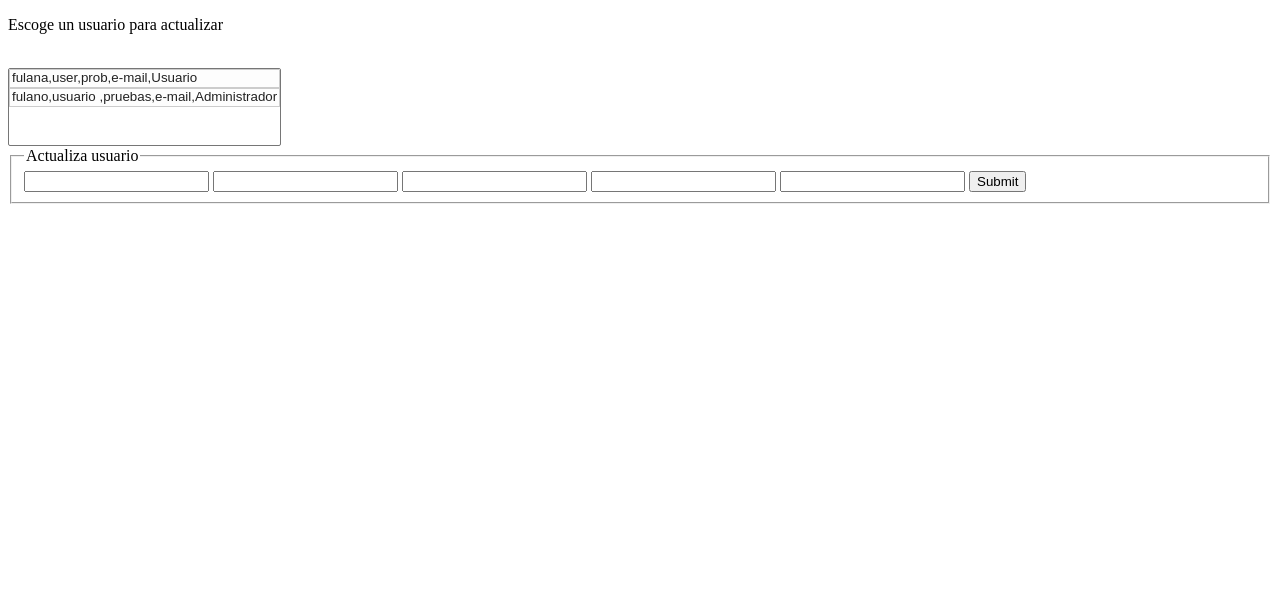
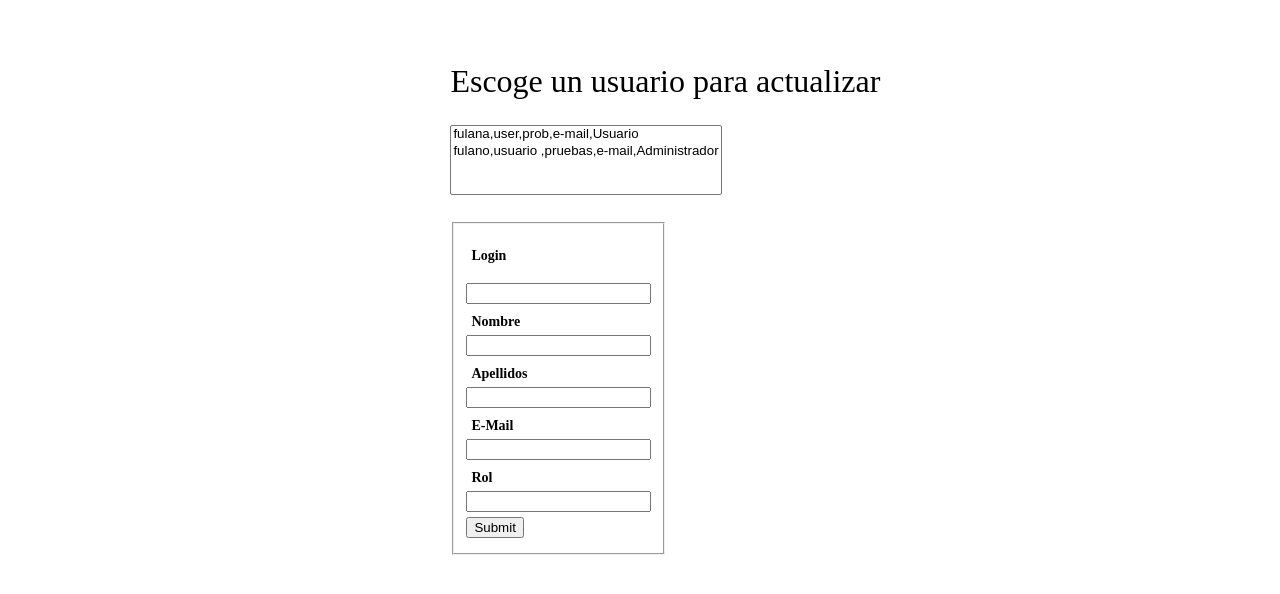
Before and after one commit to jjaviergr/Noticias, a PHP site: page /php/actualiza_usuario.php in a window 1280 px wide. Shown: the top 594 px of the page. Run offline with PHP 8.4, Linux system fonts and the light colour scheme; data comes from the database, SQL or seed files in the repository.

Commit message:
Se esta trabajando en mejorar el diseño. Los scripts de usuario funcionan.

```diff
--- a/php/actualiza_usuario.php
+++ b/php/actualiza_usuario.php
@@ -3,11 +3,11 @@
     <head>
         <meta charset="utf-8">
         <title>Actualiza usuario</title>
-        <link rel="stylesheet" href="../jquery/jquery-ui-themes-1.11.4/themes/smoothness/jquery-ui.css">
+<!--        <link rel="stylesheet" href="../jquery/jquery-ui-themes-1.11.4/themes/smoothness/jquery-ui.css">
 
         <script src="../jquery/jquery-1.11.3.min.js"></script>
         <script src="../jquery/jquery-ui-1.11.4/jquery-ui.js"></script>
-        <link rel="stylesheet" href="../jquery/jquery-ui-themes-1.11.4/themes/black-tie/theme.css">
+        <link rel="stylesheet" href="../jquery/jquery-ui-themes-1.11.4/themes/black-tie/theme.css">-->
 
         <style>
 /*          #feedback { font-size: 1.4em; }
@@ -15,6 +15,16 @@
           #selectable .ui-selected { background: #F39814; color: white; }
           #selectable { list-style-type: none; margin: 0; padding: 0; width: 60%; }
           #selectable li { margin: 3px; padding: 0.4em; font-size: 1.4em; height: 18px; }*/
+        .blanco { color: white; }
+        .destacado { font-size: 2em;margin-left: 35%; margin-bottom: 2%;margin-top: 5%; }
+        .especial  { font-weight: bold; }
+        .contenedor {width: 30%;margin-left: 35%; margin-bottom: 2%;}
+        /*.contenedorS {width: 700px;height: 800px;margin-left:5%;margin-bottom: 5%;margin-top: 5%;}*/
+        .mititulo {font-weight: bold;padding: 0px;margin-left: 0px;}
+        .mititulo2 {font-weight: bold;font-size: 14px;padding: 5px;margin: 0px;}
+        .subcontenedorL {width: 10%;float: left;   }
+        .subcontenedorR {width: 10%;float: right;}
+        input{margin-bottom: 5px;}
         </style>
         <script>
 //          $(function() {
@@ -69,8 +79,14 @@
         if ($resultado) {
             $row = $resultado->fetch();
             ?>
-            <p>Escoge un usuario para actualizar</p><br>
-                <select multiple onchange="edReg(this.options[this.selectedIndex].text)" id="selectable">
+
+            <div class="destacado">Escoge un usuario para actualizar</div>
+            <div class="contenedor">
+
+
+
+                <select multiple onchange="edReg(this.options[this.selectedIndex].text)" id="selectable" >
+
                     <?php
                     while ($row != null) {
                         ?>
@@ -85,20 +101,40 @@
                         cierra_db($db_noticias);
                         ?>
                 </select>
+                </div>
 
+            <div class="contenedor">
                 <form id="fusuario_alterado" action="<?php echo $_SERVER['SCRIPT_NAME'];?>" method="post">
-            <fieldset>
-                 <legend>Actualiza usuario</legend>
+                    <!--<div class="contenedor">-->
+                <!--<fieldset class="contenedor">-->
+                    <fieldset class="subcontenedorL">
+
+
+                            <div class="mititulo2"><p>Login</p></div>
                             <input type="text" id="login" name="login">
+                            <div class="mititulo2">Nombre</div>
                             <input type="text" id="nombre" name="nombre">
+                            <div class="mititulo2">Apellidos</div>
                             <input type="text" id="apellidos" name="apellidos">
+
+<!--                    </fieldset>
+                    <fieldset class="subcontenedorR">-->
+
+                            <div class="mititulo2">E-Mail</div>
                             <input type="text" id="email" name="email">
+                            <div class="mititulo2">Rol</div>
                             <input type="text" id="rol" name="rol">
                             <input type="submit"  >
 
+                    </fieldset>
 
-            </fieldset>
+                <!--</fieldset>-->
+
+
                 </form>
+                 </div>
+          <!--</div>-->
+
     <?php
 
     if (isset($_POST['login']))
```
Lines whose indentation alone changed are shown as unchanged.
